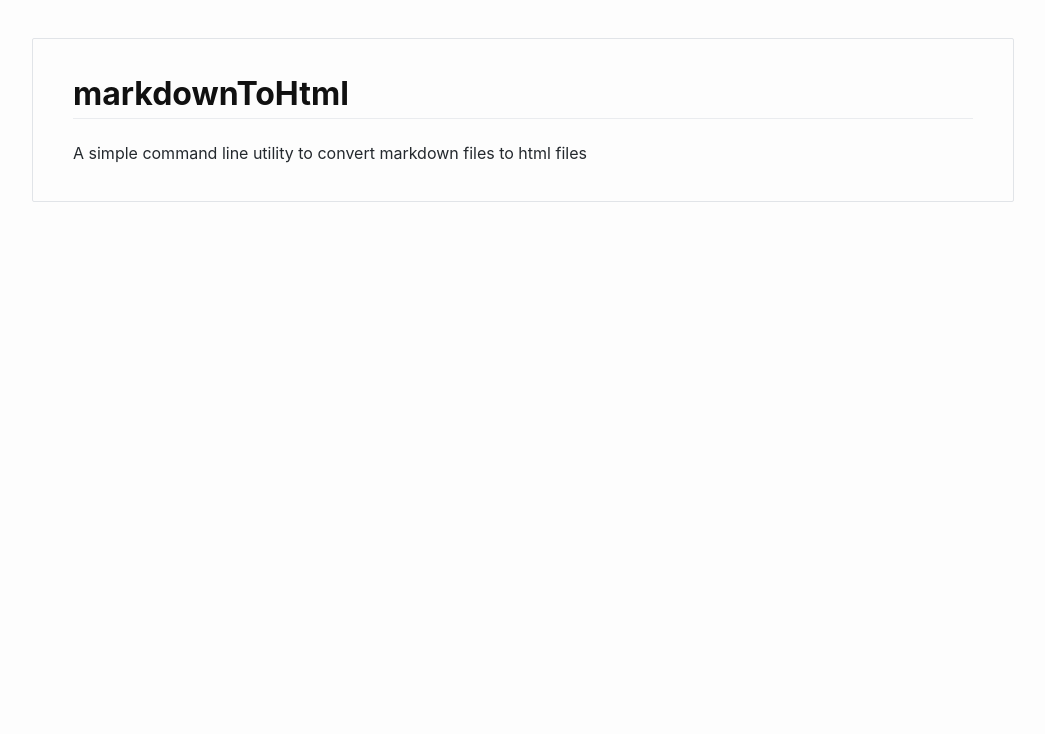
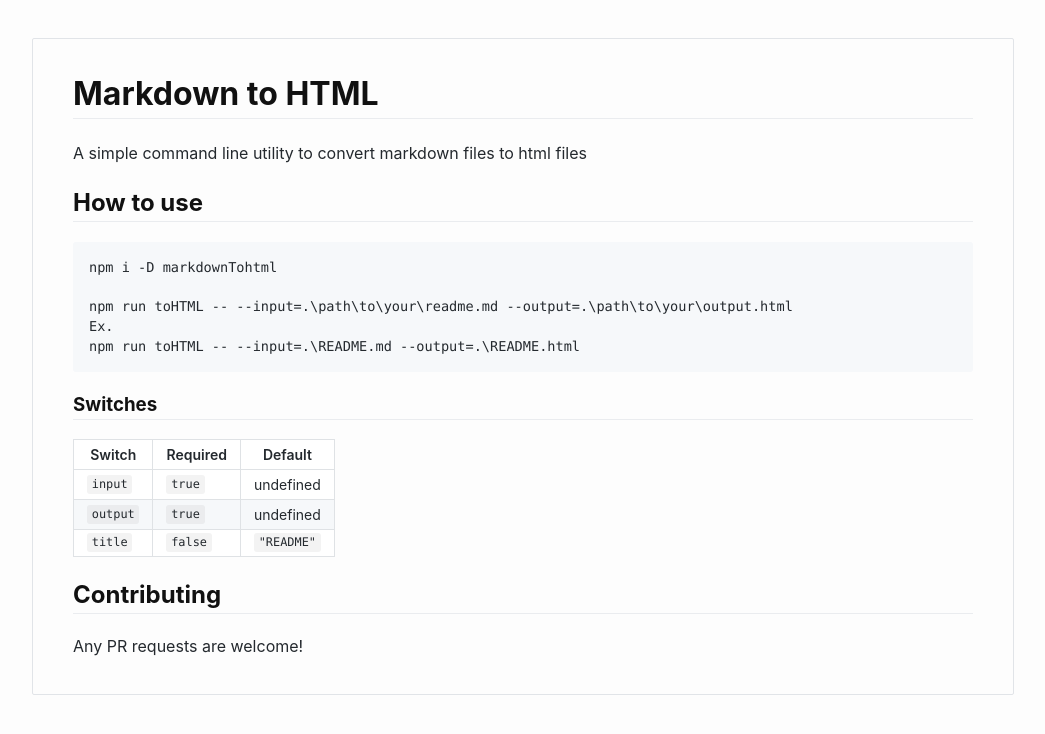
Before and after one commit to EvasiveXkiller/github-md-html, a website: page README.html in a window 1280 px wide. Shown: the whole page, without its empty margins (117-1162 px from the left). Drawn offline with Linux system fonts and the light colour scheme.

Commit message:
updated README.md

```diff
--- a/README.html
+++ b/README.html
@@ -199,7 +199,43 @@ h1, h2, h3 {
 </style>
 <body>
 <div id='content'>
-<h1 id="markdowntohtml">markdownToHtml</h1>
-<p>A simple command line utility to convert markdown files to html files</p></div>
+<h1 id="markdown-to-html">Markdown to HTML</h1>
+<p>A simple command line utility to convert markdown files to html files</p>
+<h2 id="how-to-use">How to use</h2>
+<pre><code>npm i -D markdownTohtml
+
+npm run toHTML -- --input=.\path\to\your\readme.md --output=.\path\to\your\output.html
+Ex.
+npm run toHTML -- --input=.\README.md --output=.\README.html
+</code></pre>
+<h3 id="switches">Switches</h3>
+<table>
+<thead>
+<tr>
+<th>Switch</th>
+<th>Required</th>
+<th>Default</th>
+</tr>
+</thead>
+<tbody>
+<tr>
+<td><code>input</code></td>
+<td><code>true</code></td>
+<td>undefined</td>
+</tr>
+<tr>
+<td><code>output</code></td>
+<td><code>true</code></td>
+<td>undefined</td>
+</tr>
+<tr>
+<td><code>title</code></td>
+<td><code>false</code></td>
+<td><code>"README"</code></td>
+</tr>
+</tbody>
+</table>
+<h2 id="contributing">Contributing</h2>
+<p>Any PR requests are welcome!</p></div>
 </body>
 </html>
```
Also changed, not shown: package.json (+10 -4 lines), README.md, 1 other file.
